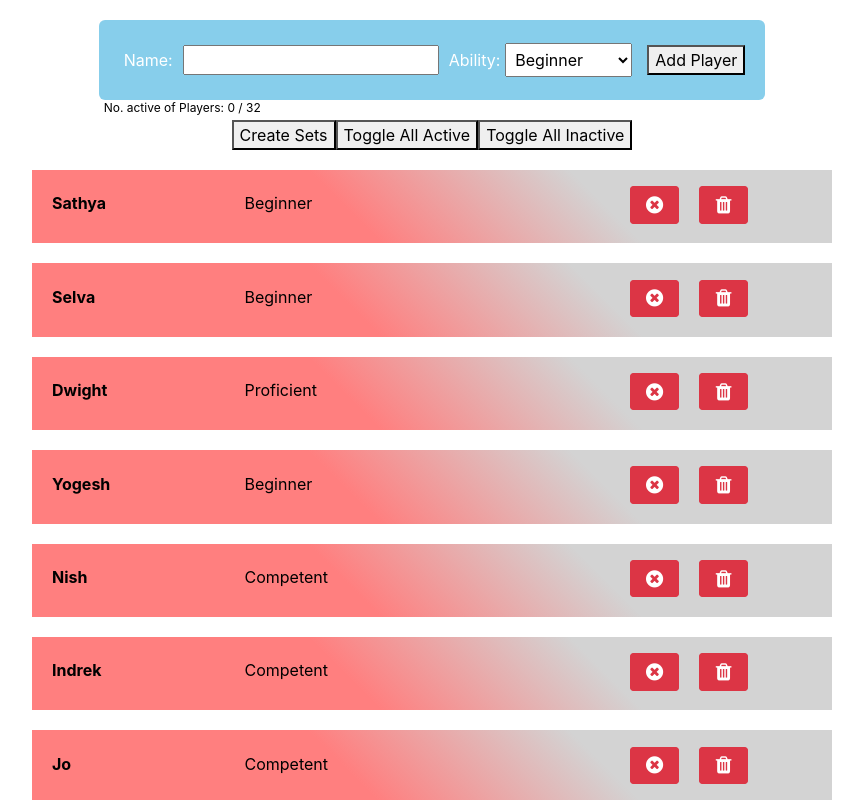
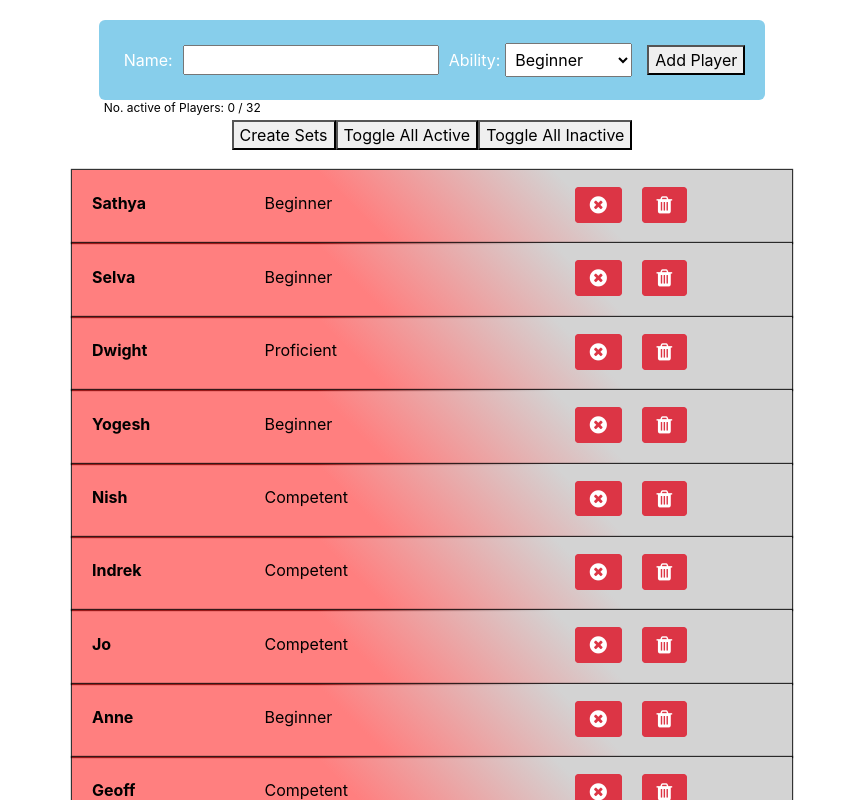
Before and after one commit to Dhrubub/tennis-matches-generator, a React (Create React App) app: page / in a window 1280 px wide. Shown: the top 800 px of the page, without its empty margins (208-1071 px from the left). Built offline with nearby package versions, Linux system fonts and the light colour scheme.

Commit message:
made cards pop out

```diff
--- a/src/components/Home/list-players.tsx
+++ b/src/components/Home/list-players.tsx
@@ -6,6 +6,7 @@ import { fetchAllPlayersAction } from "../../store/Players/actions";
 import PlayerCard from "./player-card";
 
 import { Player } from "../../store/Players/actions";
+import styled from "styled-components";
 
 interface ListPlayersProps {
   fetchAllPlayers: () => void;
@@ -18,6 +19,7 @@ const ListPlayers = (props: ListPlayersProps) => {
 
   return (
     <React.Fragment>
+      <Container>
       {props.playerList
         .map((player, id) => (
           <PlayerCard
@@ -29,6 +31,7 @@ const ListPlayers = (props: ListPlayersProps) => {
           />
           ))
           .reverse()}
+        </Container>
     </React.Fragment>
   );
 };
@@ -48,3 +51,12 @@ function mapDispatchToProps(dispatch: any) {
 }
 
 export default connect(mapStateToProps, mapDispatchToProps)(ListPlayers);
+
+const Container = styled.div`
+  width: 100%;;
+  max-width: 800px;
+
+  margin: auto;
+  margin-bottom: 20px;
+
+`
--- a/src/components/Home/player-card.tsx
+++ b/src/components/Home/player-card.tsx
@@ -89,14 +89,14 @@ const Container = styled.div`
   padding-right: 10px;
   z-index: 1000;
 
-  width: 100%;
-  max-width: 800px;
+  width: 90%;
 
   margin: auto;
 
-  margin-bottom: 20px;
+  //margin-bottom: 20px;
 
-  //box-shadow: 0px 0px 10px 10px rgba(0,0,0,0.8);
+  box-shadow: 0px 0px 1px 1px rgba(0,0,0,0.8);
+  //border: 1px solid black;
 
   &.active {
     //background-color: green;
@@ -135,7 +135,7 @@ const PlayerAbility = styled.label`
   display: inline-block;
   width: 30%;
 
-  margin-right: 20%;
+  margin-right: 15%;
 `;
 
 const Icon = styled.i`
```
Lines whose indentation alone changed are shown as unchanged.
